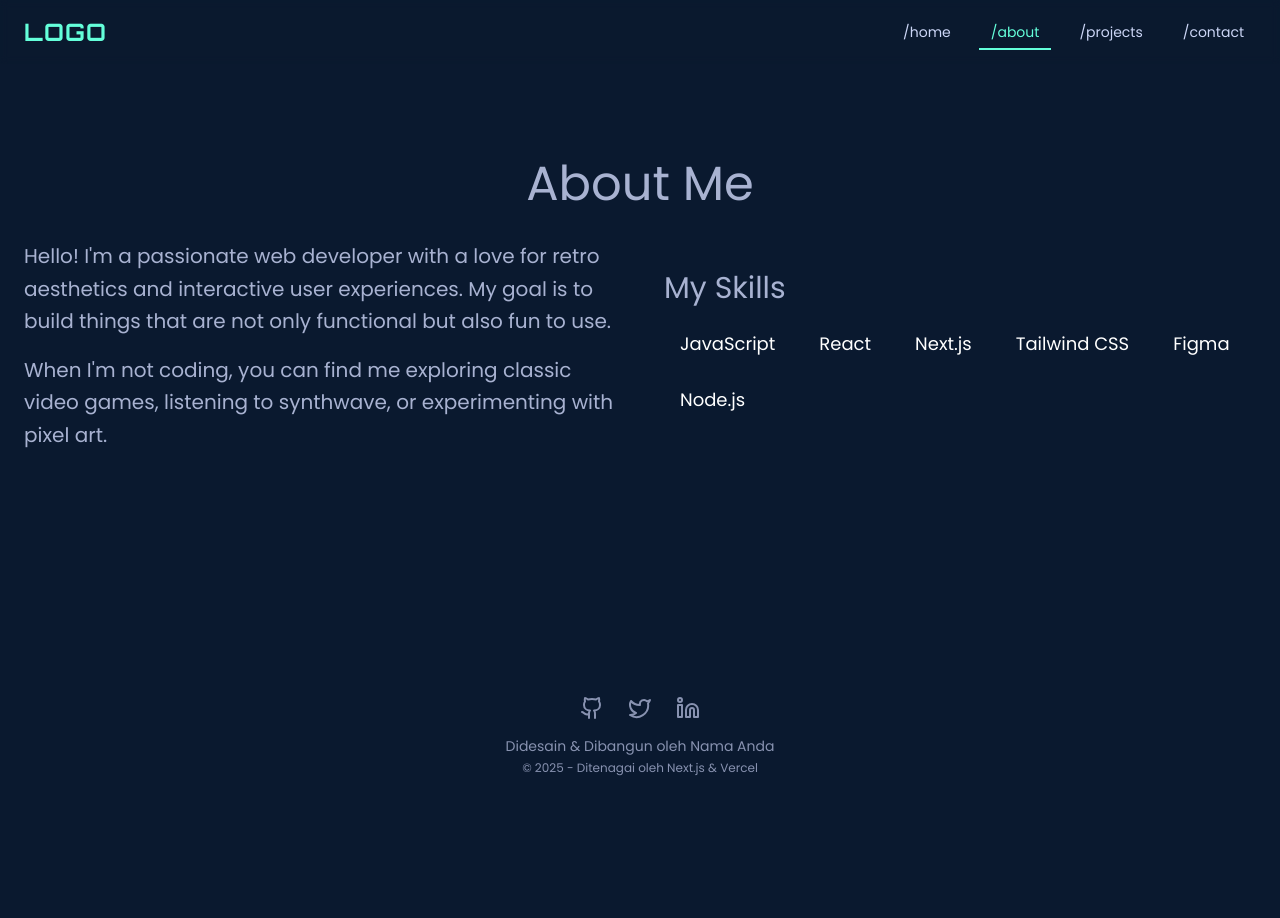
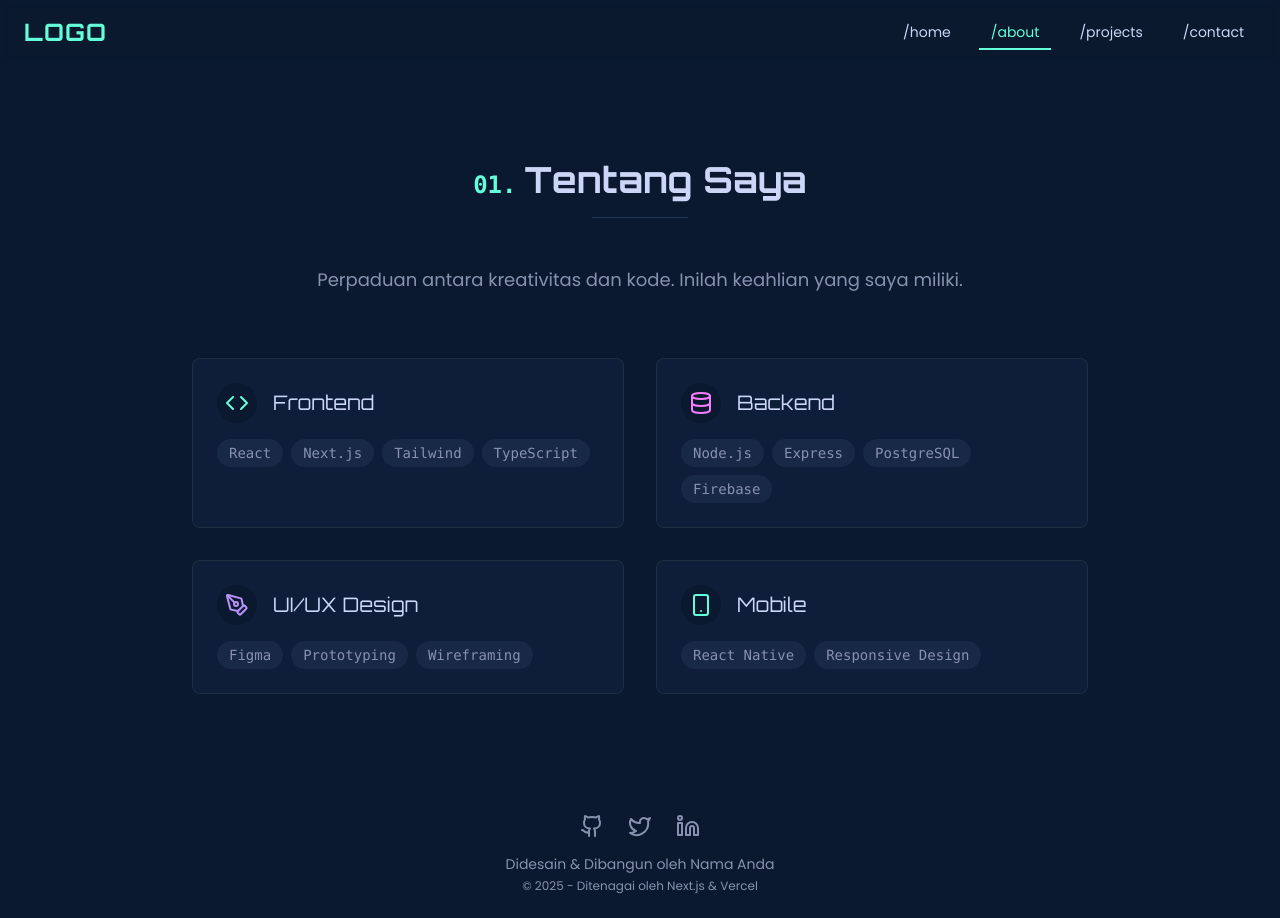
Before and after one commit to Nephyy1/nephyyv2, a Next.js app: page /about in a window 1280 px wide. Before the commit the page ends 800 px from the top, so only its background shows below. Built offline with nearby package versions, Linux system fonts and the light colour scheme.

Commit message:
Update about.js

```diff
--- a/pages/about.js
+++ b/pages/about.js
@@ -1,45 +1,60 @@
 import { motion } from 'framer-motion';
+import { Code, Database, Smartphone, PenTool } from 'lucide-react';
+
+const skills = [
+  { icon: <Code className="text-cyan" />, name: 'Frontend', items: ['React', 'Next.js', 'Tailwind', 'TypeScript'] },
+  { icon: <Database className="text-pink" />, name: 'Backend', items: ['Node.js', 'Express', 'PostgreSQL', 'Firebase'] },
+  { icon: <PenTool className="text-purple" />, name: 'UI/UX Design', items: ['Figma', 'Prototyping', 'Wireframing'] },
+  { icon: <Smartphone className="text-cyan" />, name: 'Mobile', items: ['React Native', 'Responsive Design'] },
+];
 
 export default function About() {
-  const skills = ['JavaScript', 'React', 'Next.js', 'Tailwind CSS', 'Figma', 'Node.js'];
+  return (
+    <section className="max-w-4xl mx-auto">
+      <motion.h2
+        initial={{ y: -30, opacity: 0 }}
+        whileInView={{ y: 0, opacity: 1 }}
+        viewport={{ once: true }}
+        transition={{ duration: 0.5 }}
+        className="font-display text-4xl font-bold text-center mb-4 text-lightest-slate"
+      >
+        <span className="text-cyan font-mono text-2xl mr-2">01.</span>
+        Tentang Saya
+      </motion.h2>
+       <div className="w-24 h-px bg-lightest-navy mx-auto mb-12"></div>
 
-  return (
-    <div>
-      <h2 className="text-5xl font-press-start mb-8 text-center text-retro-primary">About Me</h2>
-      <div className="grid md:grid-cols-2 gap-12 items-center">
-        <motion.div
-          initial={{ x: -100, opacity: 0 }}
-          animate={{ x: 0, opacity: 1 }}
-          transition={{ duration: 0.6 }}
-        >
-          <p className="text-xl leading-relaxed mb-4">
-            Hello! I'm a passionate web developer with a love for retro aesthetics and interactive user experiences. My goal is to build things that are not only functional but also fun to use.
-          </p>
-          <p className="text-xl leading-relaxed">
-            When I'm not coding, you can find me exploring classic video games, listening to synthwave, or experimenting with pixel art.
-          </p>
-        </motion.div>
-        <motion.div
-          initial={{ x: 100, opacity: 0 }}
-          animate={{ x: 0, opacity: 1 }}
-          transition={{ duration: 0.6 }}
-        >
-          <h3 className="text-3xl font-press-start text-retro-accent mb-4">My Skills</h3>
-          <div className="flex flex-wrap gap-3">
-            {skills.map((skill, i) => (
-              <motion.span
-                key={skill}
-                className="bg-retro-secondary text-white px-4 py-2 text-lg"
-                initial={{ opacity: 0, y: 20 }}
-                animate={{ opacity: 1, y: 0 }}
-                transition={{ duration: 0.5, delay: i * 0.1 }}
-              >
-                {skill}
-              </motion.span>
-            ))}
-          </div>
-        </motion.div>
+      <motion.p
+        initial={{ y: -30, opacity: 0 }}
+        whileInView={{ y: 0, opacity: 1 }}
+        viewport={{ once: true }}
+        transition={{ duration: 0.5, delay: 0.2}}
+        className="text-center text-lg text-slate mb-16"
+      >
+        Perpaduan antara kreativitas dan kode. Inilah keahlian yang saya miliki.
+      </motion.p>
+
+      <div className="grid md:grid-cols-2 gap-8">
+        {skills.map((skill, i) => (
+          <motion.div
+            key={skill.name}
+            initial={{ y: 50, opacity: 0 }}
+            whileInView={{ y: 0, opacity: 1 }}
+            viewport={{ once: true }}
+            transition={{ duration: 0.5, delay: i * 0.15 }}
+            className="glass-card bg-light-navy p-6 rounded-lg"
+          >
+            <div className="flex items-center mb-4">
+              <div className="p-2 bg-navy rounded-full mr-4">{skill.icon}</div>
+              <h3 className="font-display text-xl text-lightest-slate">{skill.name}</h3>
+            </div>
+            <ul className="flex flex-wrap gap-2">
+              {skill.items.map(item => (
+                <li key={item} className="text-sm font-mono text-slate bg-lightest-navy/50 px-3 py-1 rounded-full">{item}</li>
+              ))}
+            </ul>
+          </motion.div>
+        ))}
       </div>
-    </div>
+    </section>
   );
-}
+          }
```
